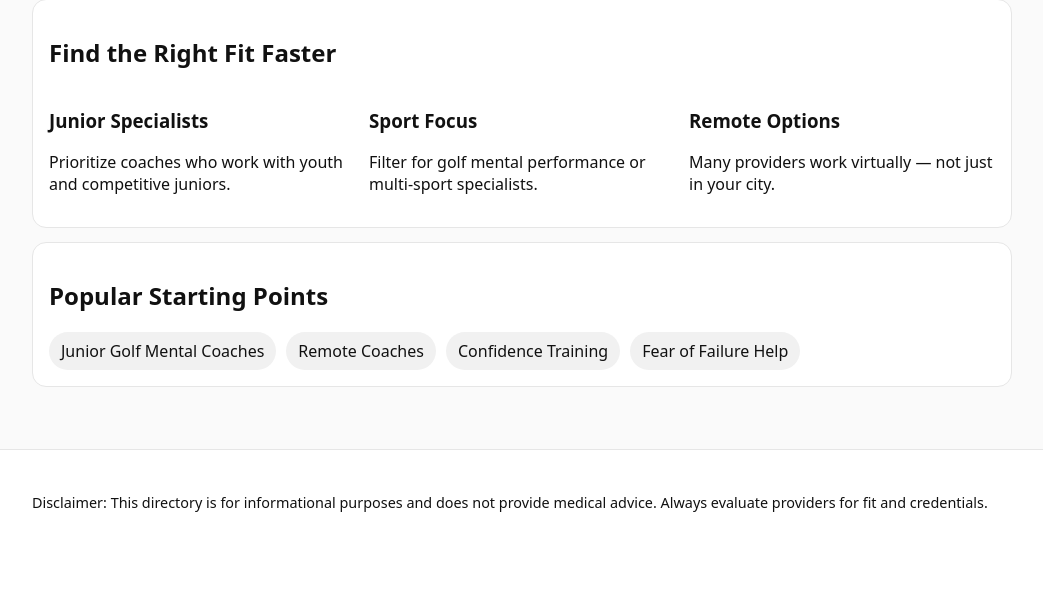
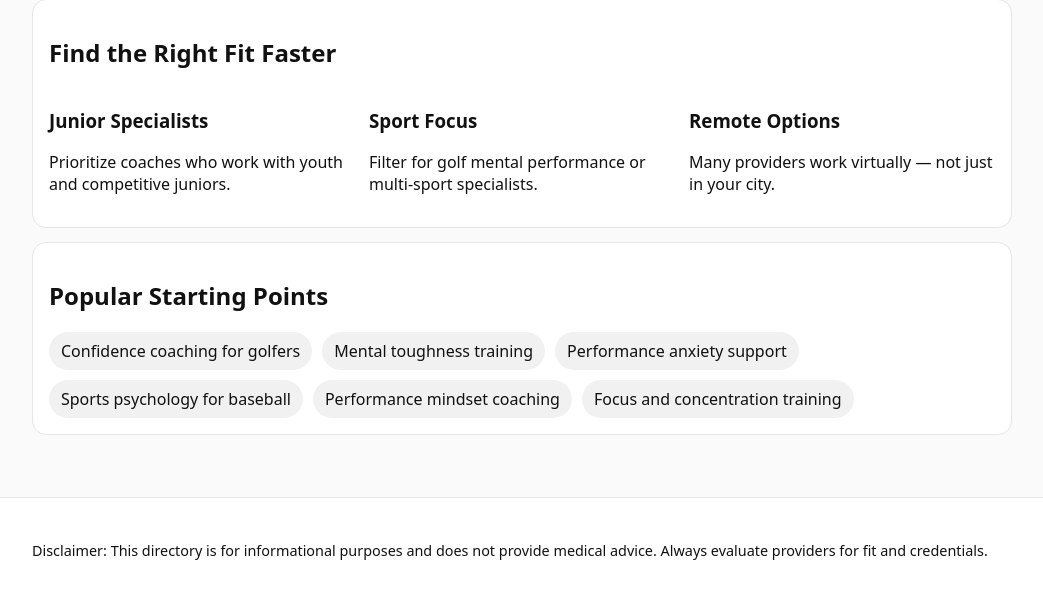
Before and after one commit to youn761/junior-mental-performance-directory, a Flask app: page / in a window 1280 px wide. Shown: the part 649-1251 px from the top of the page, without its empty margins (118-1161 px from the left). Before the commit the page ends 1161 px from the top, so only its background shows below. Run offline with Flask 3, Linux system fonts and the light colour scheme; data comes from the database, SQL or seed files in the repository.

Commit message:
Add files via upload

```diff
--- a/templates/home.html
+++ b/templates/home.html
@@ -51,10 +51,12 @@
 <section class="card">
   <h2>Popular Starting Points</h2>
   <div class="chips">
-    <a class="chip" href="/tag/golf">Junior Golf Mental Coaches</a>
-    <a class="chip" href="/tag/remote-coaching">Remote Coaches</a>
-    <a class="chip" href="/tag/confidence">Confidence Training</a>
-    <a class="chip" href="/tag/fear-of-failure">Fear of Failure Help</a>
+    <a class="chip" href="/sport/golf/problem/confidence">Confidence coaching for golfers</a>
+    <a class="chip" href="/expertise/mental-toughness">Mental toughness training</a>
+    <a class="chip" href="/problem/anxiety">Performance anxiety support</a>
+    <a class="chip" href="/sport/baseball">Sports psychology for baseball</a>
+    <a class="chip" href="/problem/performance">Performance mindset coaching</a>
+    <a class="chip" href="/expertise/focus">Focus and concentration training</a>
   </div>
 </section>
 
```
